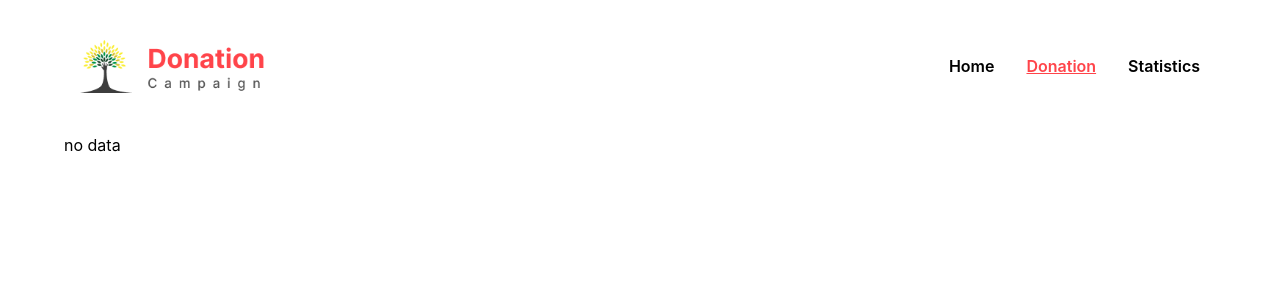
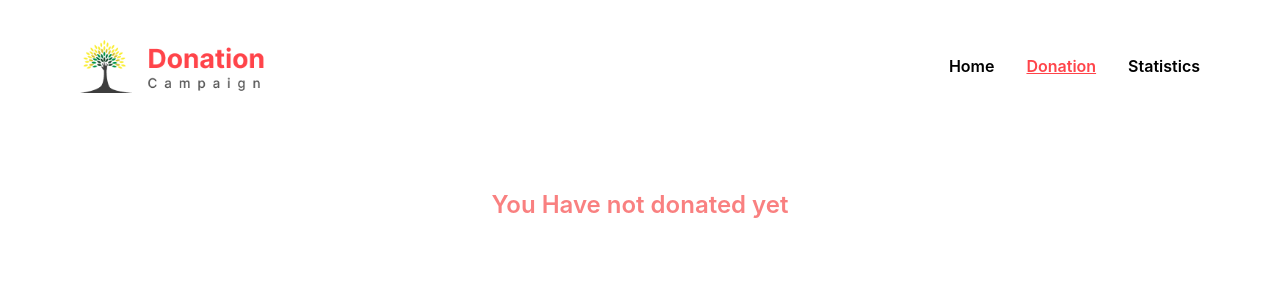
Before and after one commit to mdshahadat12/Donation-Campaign-React-Project, a React (Vite) app: page /donation in a window 1280 px wide. Shown: the top 300 px of the page. Built offline with nearby package versions, Linux system fonts and the light colour scheme.

Commit message:
Erorr page complete

```diff
--- a/src/Components/DonationCardContainer.jsx
+++ b/src/Components/DonationCardContainer.jsx
@@ -22,7 +22,7 @@ const DonationCardContainer = () => {
                 {
                     seeAll ? localData?.map(card => <DonationCard key={card.id} card={card}></DonationCard>) : localData?.slice(0,4).map(card => <DonationCard key={card.id} card={card}></DonationCard>)
                 }
-            </div>: <h1>no data</h1>
+            </div>: <p className="text-center text-2xl my-14 font-semibold text-red-400">You Have not donated yet</p>
             }
         <div className="flex justify-center">
         {
--- a/src/Pages/Erorr.jsx
+++ b/src/Pages/Erorr.jsx
@@ -1,9 +1,12 @@
-import NavBar from "../Components/NavBar";
+import { Link } from "react-router-dom";
 const Erorr = () => {
     return (
         <div>
-            <NavBar></NavBar>
-            this is erorr page
+            <div className="flex items-center flex-col">
+            <h1 className="text-center text-4xl mt-14 mb-5 font-bold">This is not Right way</h1>
+                <img className="w-[20%]" src="https://i.ibb.co/WVNhMgy/pngegg.png" alt="" />
+            <Link to={"/"}><button className="py-2 px-3 bg-gray-500 rounded-lg text-white font-semibold mt-10">Home</button></Link>
+            </div>
         </div>
     );
 };
```
Also changed, not shown: src/Pages/CardDatails.jsx (+6 -6 lines).
